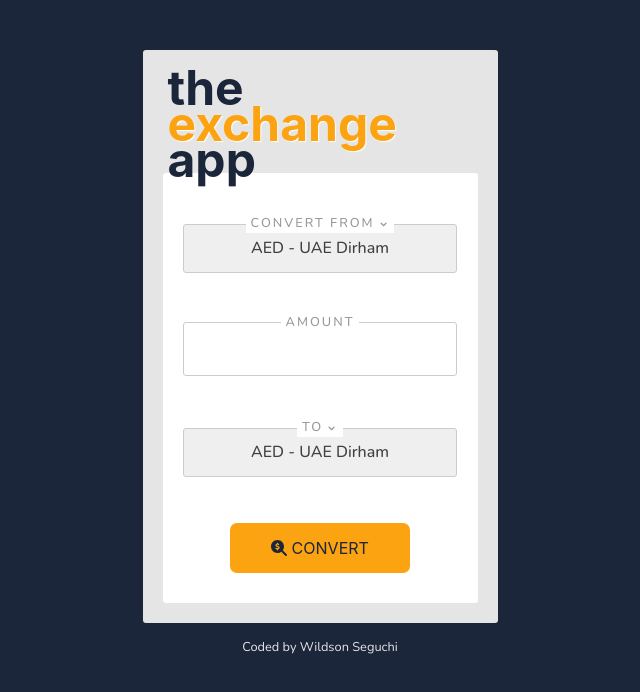
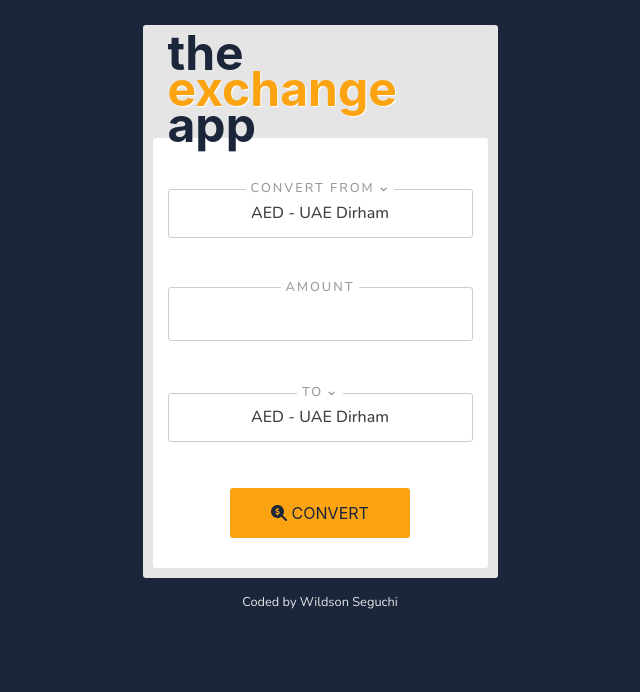
Before and after one commit to wseguchi/the-exchange-app, a React (Create React App) app: page / in a window 1280 px wide. Shown: the top 692 px of the page, without its empty margins (320-960 px from the left). Built offline with nearby package versions, Linux system fonts and the light colour scheme.

Commit message:
CSS Input background adjustments

```diff
--- a/src/App.css
+++ b/src/App.css
@@ -9,7 +9,7 @@ body {
 }
 
 .logo {
-  margin: 0 0 -5px 5px;
+  margin: 0 0 -5px 15px;
   position: relative;
   font-size: 3em;
   line-height: 0.75em;
@@ -25,9 +25,9 @@ body {
 .App {
   width: 355px;
   text-align: left;
-  margin-top: 50px;
+  margin-top: 25px;
   border-radius: 3px;
-  padding: 20px;
+  padding: 10px;
   background-color: #e5e5e5;
 }
 
@@ -42,7 +42,6 @@ body {
 
 .Output {
   width: 100%;
-
   border-radius: 3px;
 }
 
@@ -67,7 +66,7 @@ body {
 
 input,
 select {
-  width: 96%;
+  width: 100%;
   padding: 15px 10px;
   cursor: pointer;
   border: 1px solid #ccc;
@@ -80,6 +79,7 @@ select {
   text-align: center;
   font-family: 'Nunito', sans-serif;
   border-radius: 3px;
+  background-color: white;
 }
 
 select {
@@ -122,7 +122,7 @@ button {
   margin: 15px 0px;
   padding: 15px;
   border: none;
-  border-radius: 7px;
+  border-radius: 3px;
   text-transform: uppercase;
   background-color: #fca311;
   font-family: -apple-system, BlinkMacSystemFont, 'Segoe UI', 'Roboto', 'Oxygen',
@@ -130,6 +130,12 @@ button {
     sans-serif;
   font-size: 1em;
   color: #1b263b;
+  cursor: pointer;
+}
+
+button:hover {
+  background-color: #fd8712;
+
 }
 
 .submit {
@@ -166,6 +172,5 @@ button {
 }
 
 .credits a:hover {
-  font-weight: 500;
   color: #fca311;
 }
--- a/src/App.js
+++ b/src/App.js
@@ -4,7 +4,7 @@ import Input from './Input';
 function App() {
   return (
     <div className='App'>
-      <h1 className='logo'>the<br /><span className='yellow'>exchange</span> app</h1>
+      <h1 className='logo'>the<br /><span className='yellow'>exchange</span><br />app</h1>
       <Input />
     </div>
   );
--- a/src/Output.js
+++ b/src/Output.js
@@ -33,7 +33,7 @@ function Output(props) {
         {final_result} {result.target_code}
       </h1>
       <p>
-        1 {result.base_code} = {result.conversion_rate} {result.target_code}
+        1 {result.base_code} = {Number(result.conversion_rate).toFixed(4)} {result.target_code}
       </p>
       <p className='super-sm'>Last Update: {last_update}</p>
     </div>
```
